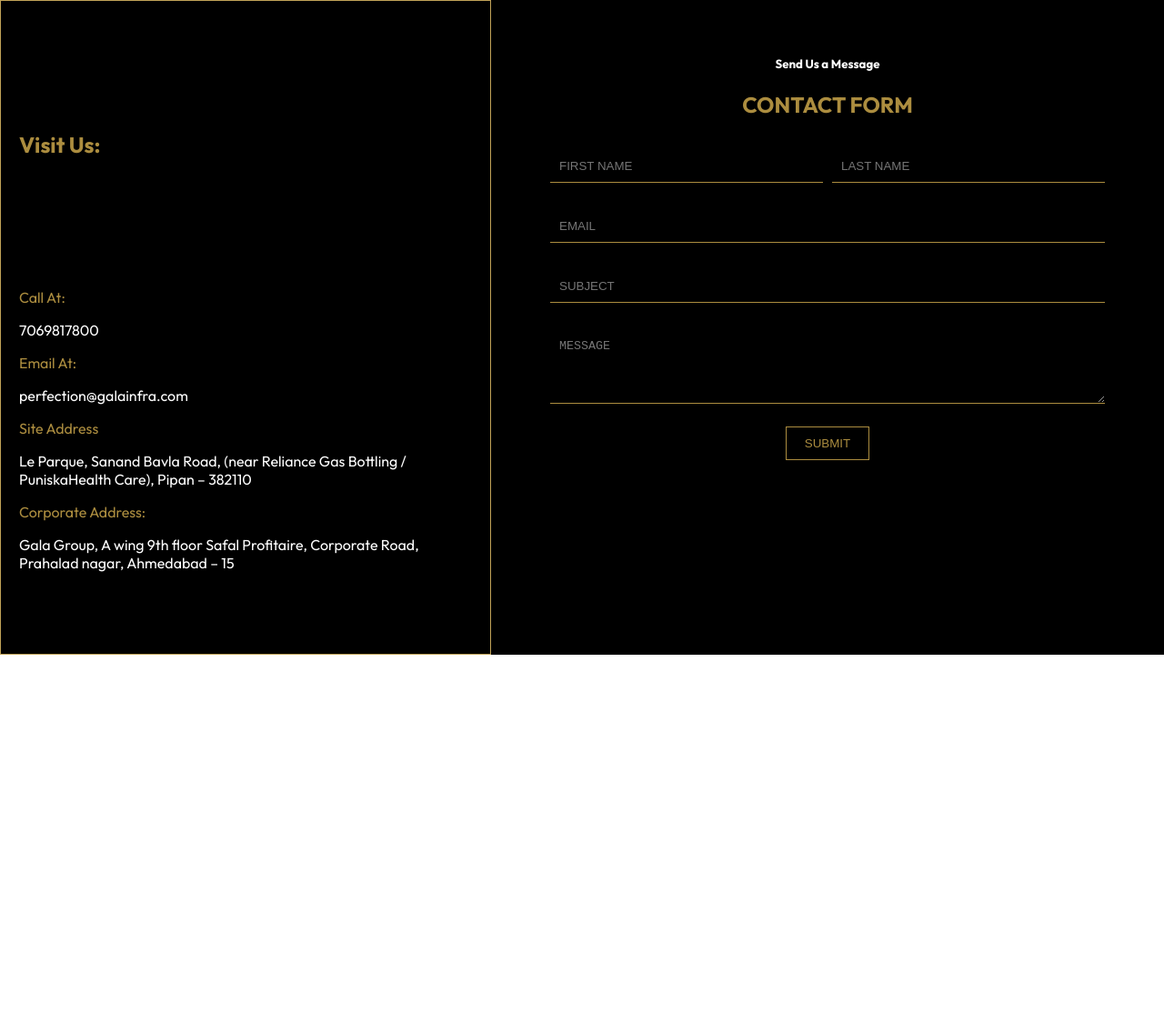
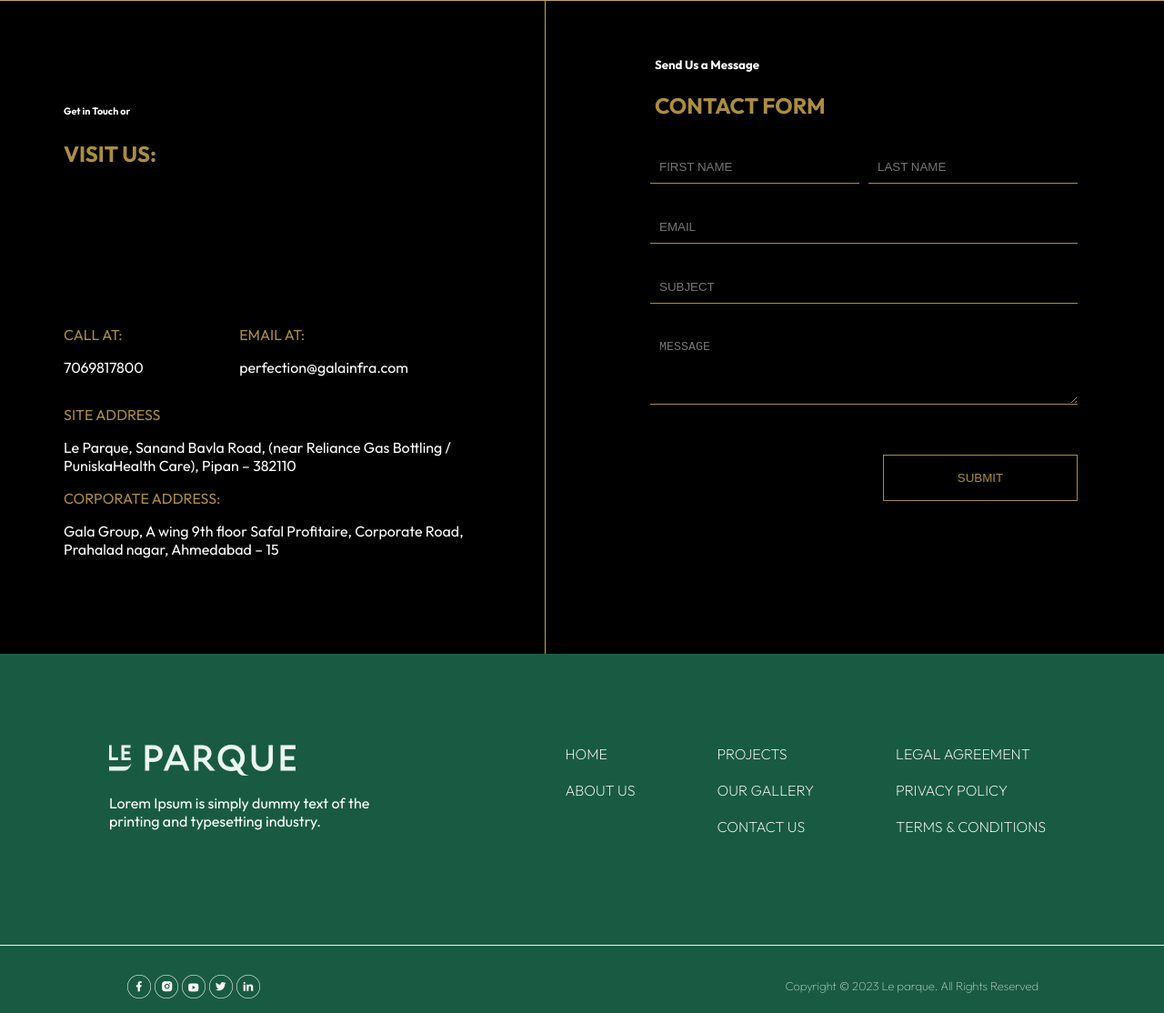
Before and after one commit to Rachit072/ZGC-Task-Rachit-Sharma, a plain HTML site: page index.html in a window 1280 px wide. Shown: the part 2552-3666 px from the top of the page at 91% size. Before the commit the page ends 3272 px from the top, so only its background shows below. Drawn offline with Linux system fonts and the light colour scheme.

Commit message:
footer, styles, contact form update

```diff
--- a/index.html
+++ b/index.html
@@ -68,17 +68,21 @@
         </div>
     </section>
     <section class="flex-row contact-form-container">
-        <div class="contact-container flex-col">
+        <div class="contact-container2 flex-col" >
             <div>
-                <h2>Get in Touch</h2>
+                <h6 class="white">Get in Touch or</h6>
                 <h1 class="gold">Visit Us:</h1>
             </div>
             <div class="contact-info">
-                <div>
-                    <p class="gold">Call At:</p>
-                    <p class="white">7069817800</p>
-                    <p class="gold">Email At:</p>
-                    <p class="white">perfection@galainfra.com</p>
+                <div class="flex-row contact-info-1">
+                    <div>
+                        <p class="gold">Call At:</p>
+                        <p class="white">7069817800</p>
+                    </div>
+                    <div>
+                        <p class="gold">Email At:</p>
+                        <p class="white">perfection@galainfra.com</p>
+                    </div>
                 </div>
                 <div>
                     <p class="gold">Site Address</p>
@@ -91,12 +95,12 @@
             </div>
           </div>
           <div class="contact-form">
-            <h5>Send Us a Message</h5>
-            <h2 class="gold">CONTACT FORM</h2>
+            <h5 style="padding-left: 50px;">Send Us a Message</h5>
+            <h2 style="padding-left: 50px;" class="gold">CONTACT FORM</h2>
             <form action="#" method="post">
                 <div class="form-group">
-                  <input type="text" id="firstName" name="firstName" placeholder="FIRST NAME" required>
-                  <input type="text" id="lastName" name="lastName" placeholder="LAST NAME" required>
+                  <input style="width: 50%;" type="text" id="firstName" name="firstName" placeholder="FIRST NAME" required>
+                  <input style="width: 50%;" type="text" id="lastName" name="lastName" placeholder="LAST NAME" required>
                 </div>
                 <div class="form-group">
                   <input type="email" id="email" name="email" placeholder="EMAIL" required>
@@ -107,9 +111,55 @@
                 <div class="form-group">
                   <textarea id="message" name="message" rows="4" placeholder="MESSAGE" required></textarea>
                 </div>
-                <button type="submit">SUBMIT</button>
+                <div class="contact-btn2 wave-button"><button class="wave" type="submit">SUBMIT</button></div>
               </form>
           </div>
     </section>
+    <footer>
+        <div class="flex-row footer-container1">
+            <div class="box-1">
+                <div class="footer-img"><img src="./assets/images/Asset 3 2.png" alt=""></div>
+                <p>Lorem Ipsum is simply dummy text of the printing and typesetting industry.</p>
+            </div>
+            <div class="white footer-text flex-row box-2">
+                <div class="flex-col">
+                    <a href="#">Home</a>
+                    <a href="#">ABOUT US</a>
+                </div >
+                <div class="flex-col">
+                    <a href="#">PROJECTS</a>
+                    <a href="#">OUR GALLERY</a>
+                    <a href="#">CONTACT US</a>
+                </div>
+                <div class="flex-col">
+                    <a href="#">Legal Agreement</a>
+                    <a href="#">PRIVACY POLICY</a>
+                    <a href="#">Terms & Conditions</a>
+                </div>
+            </div>
+        </div>
+        <div class="footer-foot">
+            <div class="flex-row foot-box1">
+                <div class="flex-item">
+                    <img src="./assets/footer-social-media-png/Group 598.png" alt="">
+                </div>
+                <div class="flex-item">
+                    <img src="./assets/footer-social-media-png/Group 599.png" alt="">
+                </div>
+                <div class="flex-item">
+                    <img src="./assets/footer-social-media-png/Group 600.png" alt="">
+                </div>
+                <div class="flex-item">
+                    <img src="./assets/footer-social-media-png/Group 601.png" alt="">
+                </div>
+                <div class="flex-item">
+                    <img src="./assets/footer-social-media-png/Group 602.png" alt="">
+                </div>
+            </div>
+            <div class="foot-box2">
+                <p>Copyright © 2023 Le parque. All Rights Reserved</p>
+            </div>
+        </div>
+      </footer>
 </body>
 </html>
--- a/styles/style.css
+++ b/styles/style.css
@@ -149,17 +149,22 @@ body {
   }
   .contact-btn-box{
     border: 1px solid #C1A358;
-    width: 214px;
+    width: 200px;
     height: 51px;
   }
   .contact-btn{
-    width: 97px;
+    width: 110px;
     height: 23px;
     padding: 15px 45px;
     color: #C1A358;
     font-size: medium;
     text-transform: uppercase;
   }
+  .contact-btn:hover{
+    background: linear-gradient(90deg, #AC8D3F, black);
+    color: white;
+  }
+
   /* section-lux  */
   .flex{
     display: flex;
@@ -204,25 +209,43 @@ body {
 .flex-row{
     display: flex;
 }
+.contact-info-1{
+  justify-content: space-between;
+  padding-right: 100px;
+}
+.contact-container2{
+  display: flex;
+  justify-content: space-around;
+  width: 734px;
+  height: 678px;
+  border-radius: 0px, 0px, 10px, 0px;
+  padding: 20px 50px;
+  margin: 0px 20px;
+  border-right: 1px  solid #C1A358;
+}
 .contact-form-container{
     background-color: black;
+    border-top: 1px solid #C1A358;
 }
 .contact-form {
-    width: 724px;
+    max-width: 724px;
     margin: 20px auto;
-    padding: 20px;
+    border:none ;
+    text-align: left;
+    padding: 20px 50px;
     border-radius: 10px;
-    text-align: center;
     color: white;
   }
+
  .gold{
     color :#AC8D3F;
+    text-transform: uppercase;
  }
  .white{
     color :white;
  }
  form {
-    width: 620px;
+    width: 480px;
     padding: 10px 40px;
     margin: 20px auto;
     text-align: center;
@@ -247,12 +270,105 @@ body {
   textarea {
     resize: vertical;
   }
+  .contact-btn2{
+    display: flex;
+    justify-content: flex-end;
+    padding-top: 30px;
+    margin-right: 5px;
+  }
+
+/*  wave animation */
+
+
+.contact-btn2 button:hover {
+  background: linear-gradient(90deg, #AC8D3F, black);
+  color: white;
+}
 
   button {
     background-color: black;
+    width: 214px;
+    height: 51px;
     color: #AC8D3F;
     padding: 10px 20px;
     border: 1px solid #AC8D3F;
     cursor: pointer;
     text-transform: uppercase;
   }
+
+  /* footer */
+
+  footer {
+    background-color: #195B42;
+    color: #fff;
+    padding: 0px;
+    text-align: center;
+  }
+
+  footer a {
+    color: #fff;
+    text-decoration: none;
+    margin: 0 10px;
+  }
+  .footer-img img{
+    color: white;
+    width: 205px;
+    height: 34px;
+  }
+  .footer-container1{
+    padding: 100px 120px;
+    justify-content: space-between;
+  }
+.footer-text{
+  text-transform: uppercase;
+}
+.box-1{
+  text-align: left;
+ width: 326px;
+ height: 100pxpx;
+}
+.box-1 img{
+  width: 205px;
+  height: 34px;
+}
+.box-1 p{
+  width: 326px;
+  height: 48px;
+  font-weight: 400;
+  font-size: 16px;
+}
+.box-2{
+ text-align: left;
+ font-weight: 200 ;
+ gap: 70px;
+}
+.box-2 div a{
+  margin-bottom: 20px;
+}
+.flex-item  img{
+  width: 26px;
+  height: 26px;
+  margin: 2px;
+
+}
+.foot-box1{
+  display: flex;
+  justify-content: center;
+  align-items: center;
+  margin: 30px 0px 10px 0px ;
+}
+.foot-box2{
+  display: flex;
+  color: #FFFFFF;
+  justify-content: center;
+  align-items: center;
+  padding-top: 15px;
+  font-size: small;
+  font-weight: 100;
+}
+.footer-foot{
+  display: flex;
+  justify-content: space-around;
+  gap: 300px;
+  border-top: 1px solid #F5F5F6;
+}
```
Also changed, not shown: assets/footer-social-media-png/Group 598.png (added), assets/footer-social-media-png/Group 599.png (added), assets/footer-social-media-png/Group 600.png (added), assets/footer-social-media-png/Group 601.png (added), assets/footer-social-media-png/Group 602.png (added), assets/images/Asset 3 2.png (added), assets/images/footer-asset-3.png (added).
